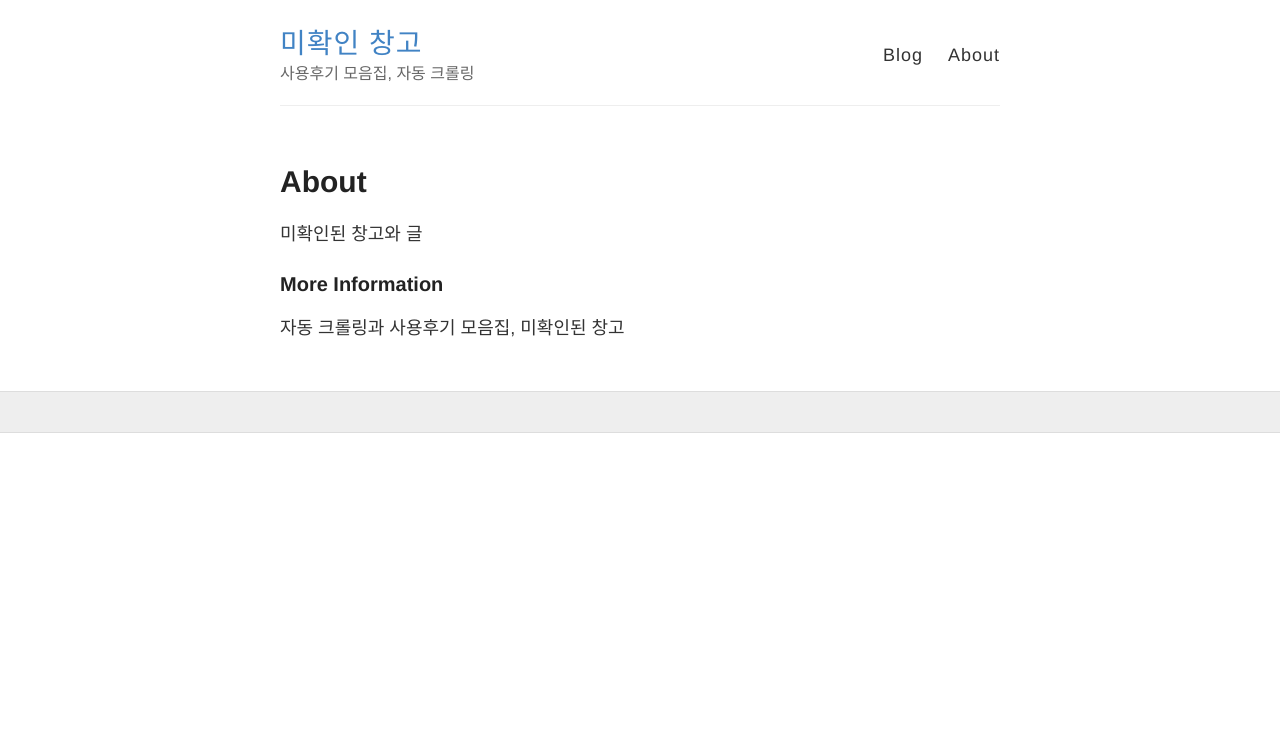
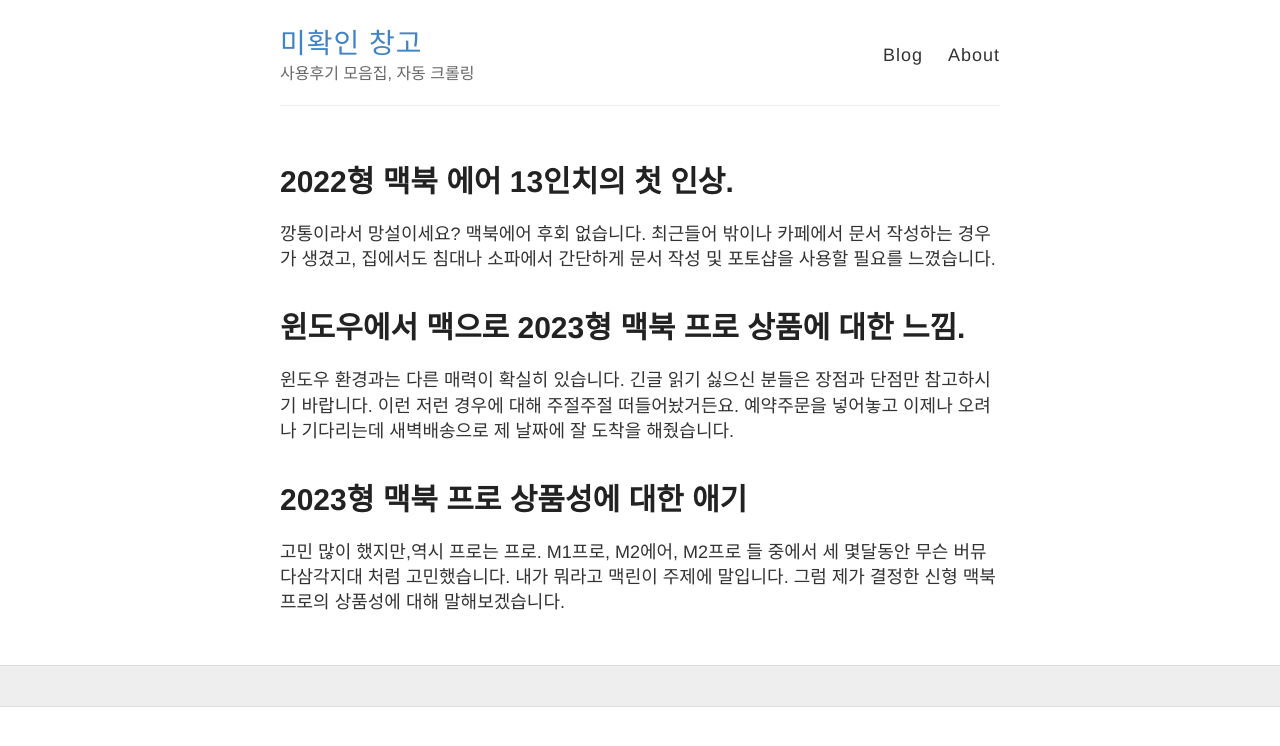
Before and after one commit to repo6/repo6.github.io, a Jekyll site: the page built from about.md, in a window 1280 px wide. Shown: the top 746 px of the page. Built offline with Jekyll 4.4.1, drawn with Linux system fonts in a browser that asks for light colours.

Commit message:
edit page

```diff
--- a/_layouts/default.html
+++ b/_layouts/default.html
@@ -44,7 +44,41 @@
     </div>
 
     <div id="main" role="main" class="container">
-      {{ content }}
+      <div lass="posts">
+          <article class="post">
+
+            <h1><a href="/3/">2022형 맥북 에어 13인치의 첫 인상.</a></h1>
+
+            <div class="entry">
+              <p>깡통이라서 망설이세요? 맥북에어 후회 없습니다.
+      최근들어 밖이나 카페에서 문서 작성하는 경우가 생겼고, 집에서도 침대나 소파에서 간단하게 문서 작성 및 포토샵을 사용할 필요를 느꼈습니다.</p>
+            </div>
+
+          </article>
+
+          <article class="post">
+
+            <h1><a href="/2/">윈도우에서 맥으로 2023형 맥북 프로 상품에 대한 느낌.</a></h1>
+
+            <div class="entry">
+              <p>윈도우 환경과는 다른 매력이 확실히 있습니다. 긴글 읽기 싫으신 분들은 장점과 단점만 참고하시기 바랍니다. 이런 저런 경우에 대해 주절주절 떠들어놨거든요. 예약주문을 넣어놓고 이제나 오려나 기다리는데 새벽배송으로 제 날짜에 잘 도착을 해줬습니다.</p>
+            </div>
+
+          </article>
+
+          <article class="post">
+
+            <h1><a href="/1/">2023형 맥북 프로 상품성에 대한 애기</a></h1>
+
+            <div class="entry">
+              <p>고민 많이 했지만,역시 프로는 프로. M1프로, M2에어, M2프로 들 중에서 세 몇달동안 무슨 버뮤다삼각지대 처럼 고민했습니다. 내가 뭐라고 맥린이 주제에 말입니다.
+      그럼 제가 결정한 신형 맥북 프로의 상품성에 대해 말해보겠습니다.</p>
+            </div>
+
+          </article>
+
+      </div>
+
     </div>
 
     <div class="wrapper-footer">
```
